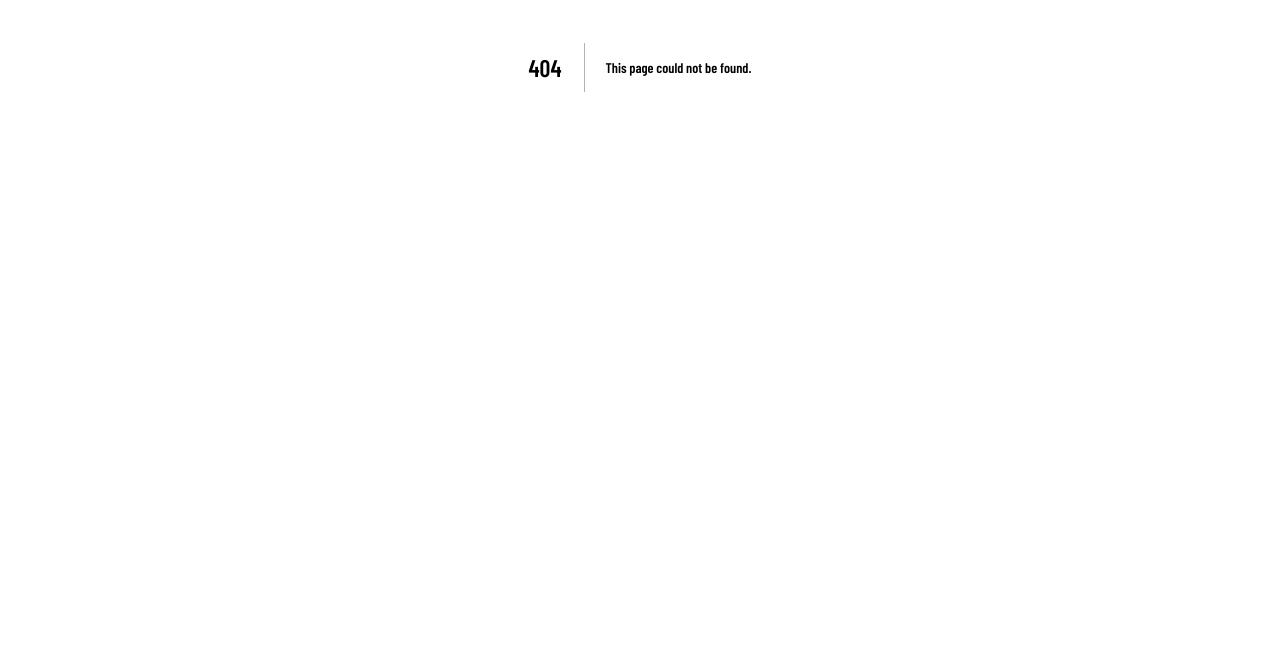
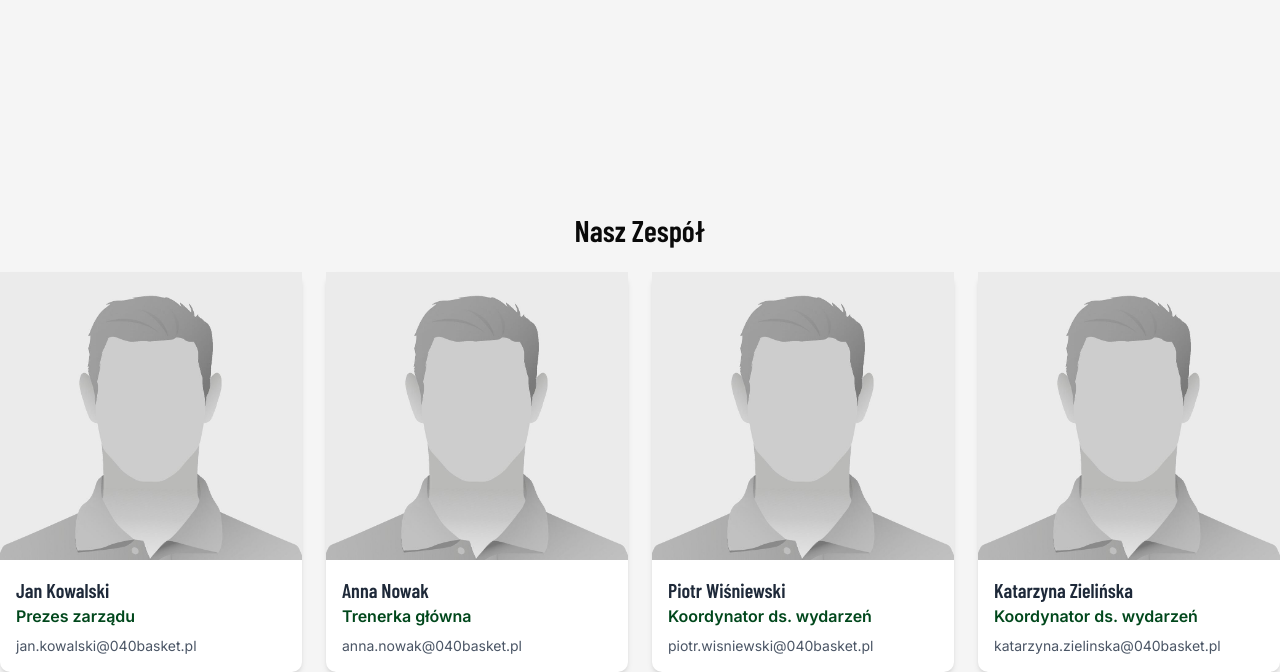
Before and after one commit to kwiatkowskijan/040basket-website, a Next.js app: page /o-nas in a window 1280 px wide. Before the commit this address had no page. Shown: the part 333-1005 px from the top of the page. Before the commit the page ends 800 px from the top, so only its background shows below. Built offline with nearby package versions, Linux system fonts and the light colour scheme.

Commit message:
feat(AboutUs): added about us page WIP

```diff
--- /dev/null
+++ b/app/(sub-page)/o-nas/page.tsx
@@ -0,0 +1,52 @@
+import TeamMemberCard from "@/components/team-member-card";
+
+export default function About() {
+  const teamMembers = [
+    {
+      name: "Jan Kowalski",
+      role: "Prezes zarządu",
+      email: "jan.kowalski@040basket.pl",
+    },
+    {
+      name: "Anna Nowak",
+      role: "Trenerka główna",
+      email: "anna.nowak@040basket.pl",
+    },
+    {
+      name: "Piotr Wiśniewski",
+      role: "Koordynator ds. wydarzeń",
+      email: "piotr.wisniewski@040basket.pl",
+    },
+    {
+      name: "Katarzyna Zielińska",
+      role: "Koordynator ds. wydarzeń",
+      email: "katarzyna.zielinska@040basket.pl",
+    },
+  ];
+
+  return (
+    <main>
+      <section className="w-full container mx-auto min-h-100">
+        <h1 className="text-4xl font-bold text-center mt-10">O Nas</h1>
+        <p className="text-center text-lg mt-4">
+          Jesteśmy pasjonatami koszykówki, którzy postanowili stworzyć miejsce,
+          gdzie każdy, niezależnie od wieku i poziomu zaawansowania, może
+          rozwijać swoje umiejętności i cieszyć się grą.
+        </p>
+      </section>
+      <section className="w-full container mx-auto min-h-100 mt-10">
+        <h2 className="text-3xl font-bold text-center mb-6">Nasz Zespół</h2>
+        <div className="grid grid-cols-1 md:grid-cols-3 lg:grid-cols-4 gap-6">
+          {teamMembers.map((member) => (
+            <TeamMemberCard
+              key={member.name}
+              name={member.name}
+              role={member.role}
+              email={member.email}
+            />
+          ))}
+        </div>
+      </section>
+    </main>
+  );
+}
--- /dev/null
+++ b/components/team-member-card.tsx
@@ -0,0 +1,37 @@
+import Image from "next/image";
+
+export default function TeamMemberCard({
+  name,
+  role,
+  email,
+  imageUrl,
+}: {
+  name: string;
+  role: string;
+  email: string;
+  imageUrl?: string;
+}) {
+  return (
+    <div className="bg-white rounded-lg shadow-md">
+      <div className="w-full h-72 overflow-hidden mx-auto mb-4">
+        <Image
+          src={imageUrl || "/default-profile.jpg"}
+          alt={name}
+          width={256}
+          height={288}
+          className="w-full h-full object-cover"
+        />
+      </div>
+      <div className="px-4 pb-4">
+        <h3 className="text-xl font-bold text-gray-800">{name}</h3>
+        <p className="text-primary font-semibold">{role}</p>
+        <a
+          href={`mailto:${email}`}
+          className="text-sm text-gray-600 mt-2 block"
+        >
+          {email}
+        </a>
+      </div>
+    </div>
+  );
+}
```
Also changed, not shown: public/default-profile.jpg (added).
